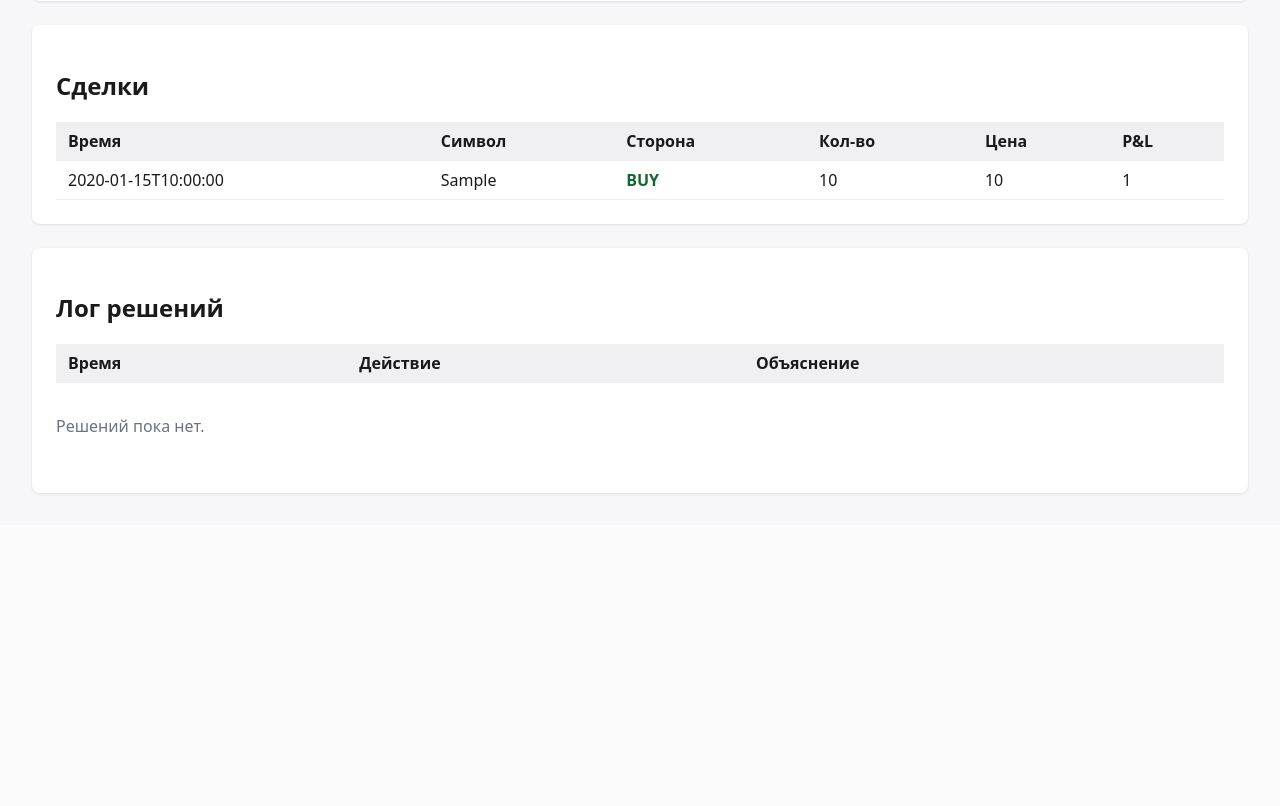
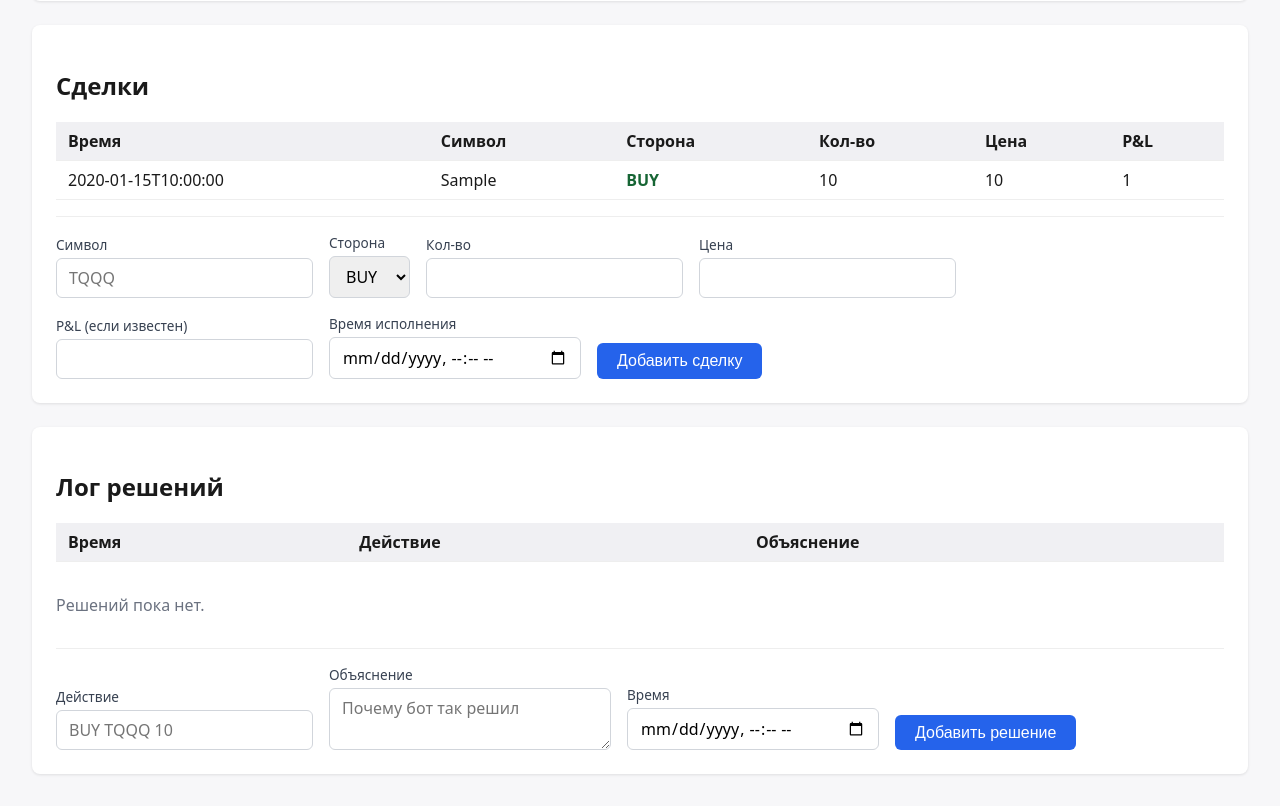
Before and after one commit to maxdcloudops/devops-health-monitor, a Spring Boot app: page /dashboard/bots/1 in a window 1280 px wide. Shown: the part 617-1423 px from the top of the page. Before the commit the page ends 1112 px from the top, so only its background shows below. Run offline with Spring Boot 4, Linux system fonts and the light colour scheme; tables that the repository leaves empty hold one stand-in row (values such as "Sample post"); data that the repository does not hold is empty.

Commit message:
Добавить формы ручного ввода сделки и лога решения на страницу бота
DashboardController: POST /dashboard/bots/{id}/trades и
POST /dashboard/bots/{id}/decisions переиспользуют TradeService.record()
и DecisionLogService.record() (те же гарантии, что и REST API - бот
подставляется по id из URL), затем редиректят обратно на страницу бота.

pnl принимается как @RequestParam(required = false) String, а не
BigDecimal: при required=false Spring всё равно пытается сконвертировать
пустую строку в BigDecimal и падает, поэтому парсим вручную только когда
поле не пустое.

bot-detail.html: под таблицей сделок и таблицей решений добавлены формы
(без JS) с полями symbol/side/quantity/price/pnl/executedAt и
action/reasoning/timestamp соответственно.

Проверено через Playwright: добавил сделку без P&L, сделку с P&L и лог
решения - все три появились в таблицах и учлись на графике накопленного
P&L. Скриншот отправлен на проверку.

Co-Authored-By: Claude Sonnet 5 <noreply@anthropic.com>
Claude-Session: https://claude.ai/code/session_01Vb5n7qvyeY5dHL4T1zstjT

```diff
--- a/src/main/java/com/derbenev/monitor/controller/DashboardController.java
+++ b/src/main/java/com/derbenev/monitor/controller/DashboardController.java
@@ -1,7 +1,13 @@
 package com.derbenev.monitor.controller;
 
 import com.derbenev.monitor.model.Bot;
+import com.derbenev.monitor.model.DecisionLog;
+import com.derbenev.monitor.model.Trade;
+import com.derbenev.monitor.model.TradeSide;
 import com.derbenev.monitor.service.BotService;
+import com.derbenev.monitor.service.DecisionLogService;
+import com.derbenev.monitor.service.TradeService;
+import org.springframework.format.annotation.DateTimeFormat;
 import org.springframework.stereotype.Controller;
 import org.springframework.ui.Model;
 import org.springframework.web.bind.annotation.GetMapping;
@@ -9,13 +15,23 @@ import org.springframework.web.bind.annotation.PathVariable;
 import org.springframework.web.bind.annotation.PostMapping;
 import org.springframework.web.bind.annotation.RequestParam;
 
+import java.math.BigDecimal;
+import java.time.LocalDateTime;
+
 @Controller
 public class DashboardController {
 
     private final BotService botService;
+    private final TradeService tradeService;
+    private final DecisionLogService decisionLogService;
 
-    public DashboardController(BotService botService) {
+    public DashboardController(
+            BotService botService,
+            TradeService tradeService,
+            DecisionLogService decisionLogService) {
         this.botService = botService;
+        this.tradeService = tradeService;
+        this.decisionLogService = decisionLogService;
     }
 
     @GetMapping("/")
@@ -47,4 +63,38 @@ public class DashboardController {
         botService.create(bot);
         return "redirect:/dashboard";
     }
+
+    @PostMapping("/dashboard/bots/{id}/trades")
+    public String createTrade(
+            @PathVariable Long id,
+            @RequestParam String symbol,
+            @RequestParam TradeSide side,
+            @RequestParam BigDecimal quantity,
+            @RequestParam BigDecimal price,
+            @RequestParam(required = false) String pnl,
+            @RequestParam @DateTimeFormat(pattern = "yyyy-MM-dd'T'HH:mm") LocalDateTime executedAt) {
+        Trade trade = new Trade();
+        trade.setSymbol(symbol);
+        trade.setSide(side);
+        trade.setQuantity(quantity);
+        trade.setPrice(price);
+        trade.setPnl((pnl == null || pnl.isBlank()) ? null : new BigDecimal(pnl));
+        trade.setExecutedAt(executedAt);
+        tradeService.record(id, trade);
+        return "redirect:/dashboard/bots/" + id;
+    }
+
+    @PostMapping("/dashboard/bots/{id}/decisions")
+    public String createDecision(
+            @PathVariable Long id,
+            @RequestParam String action,
+            @RequestParam(required = false) String reasoning,
+            @RequestParam @DateTimeFormat(pattern = "yyyy-MM-dd'T'HH:mm") LocalDateTime timestamp) {
+        DecisionLog decisionLog = new DecisionLog();
+        decisionLog.setAction(action);
+        decisionLog.setReasoning(reasoning);
+        decisionLog.setTimestamp(timestamp);
+        decisionLogService.record(id, decisionLog);
+        return "redirect:/dashboard/bots/" + id;
+    }
 }
--- a/src/main/resources/templates/bot-detail.html
+++ b/src/main/resources/templates/bot-detail.html
@@ -18,6 +18,12 @@
         .empty { color: #6b7280; padding: 1rem 0; }
         .side-BUY { color: #166534; font-weight: 600; }
         .side-SELL { color: #991b1b; font-weight: 600; }
+        .entry-form { display: flex; gap: 1rem; flex-wrap: wrap; align-items: flex-end; margin-top: 1rem; padding-top: 1rem; border-top: 1px solid #eee; }
+        .entry-form label { display: flex; flex-direction: column; font-size: 0.85rem; color: #374151; gap: 0.25rem; }
+        .entry-form input, .entry-form select, .entry-form textarea { padding: 0.5rem 0.75rem; border: 1px solid #d1d5db; border-radius: 6px; font-size: 1rem; font-family: inherit; }
+        .entry-form textarea { min-width: 16rem; resize: vertical; }
+        .entry-form button { padding: 0.55rem 1.25rem; background: #2563eb; color: white; border: none; border-radius: 6px; font-size: 1rem; cursor: pointer; }
+        .entry-form button:hover { background: #1d4ed8; }
     </style>
 </head>
 <body>
@@ -44,6 +50,31 @@
         <tbody></tbody>
     </table>
     <p class="empty" id="tradesEmpty" style="display:none;">Сделок пока нет.</p>
+
+    <form class="entry-form" th:action="@{/dashboard/bots/{id}/trades(id=${bot.id})}" method="post">
+        <label>Символ
+            <input type="text" name="symbol" required maxlength="255" placeholder="TQQQ">
+        </label>
+        <label>Сторона
+            <select name="side" required>
+                <option value="BUY">BUY</option>
+                <option value="SELL">SELL</option>
+            </select>
+        </label>
+        <label>Кол-во
+            <input type="number" name="quantity" step="any" required>
+        </label>
+        <label>Цена
+            <input type="number" name="price" step="any" required>
+        </label>
+        <label>P&amp;L (если известен)
+            <input type="number" name="pnl" step="any">
+        </label>
+        <label>Время исполнения
+            <input type="datetime-local" name="executedAt" required>
+        </label>
+        <button type="submit">Добавить сделку</button>
+    </form>
 </div>
 
 <div class="card">
@@ -55,6 +86,19 @@
         <tbody></tbody>
     </table>
     <p class="empty" id="decisionsEmpty" style="display:none;">Решений пока нет.</p>
+
+    <form class="entry-form" th:action="@{/dashboard/bots/{id}/decisions(id=${bot.id})}" method="post">
+        <label>Действие
+            <input type="text" name="action" required maxlength="255" placeholder="BUY TQQQ 10">
+        </label>
+        <label>Объяснение
+            <textarea name="reasoning" rows="2" placeholder="Почему бот так решил"></textarea>
+        </label>
+        <label>Время
+            <input type="datetime-local" name="timestamp" required>
+        </label>
+        <button type="submit">Добавить решение</button>
+    </form>
 </div>
 
 <script th:inline="javascript">
```
Also changed, not shown: PROJECT_CONTEXT.md (+14 -1 lines).
